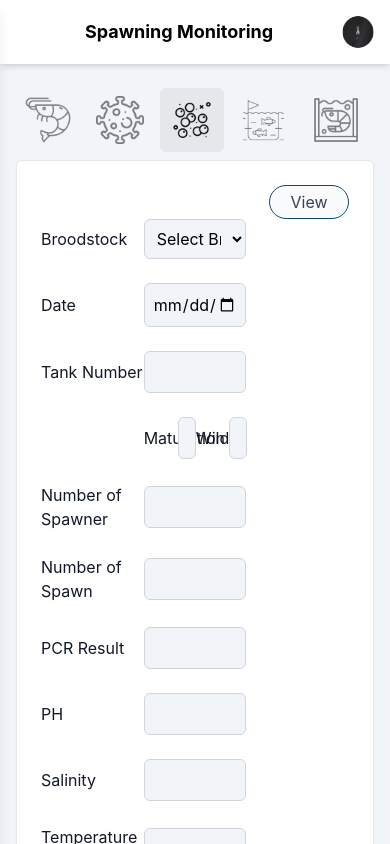
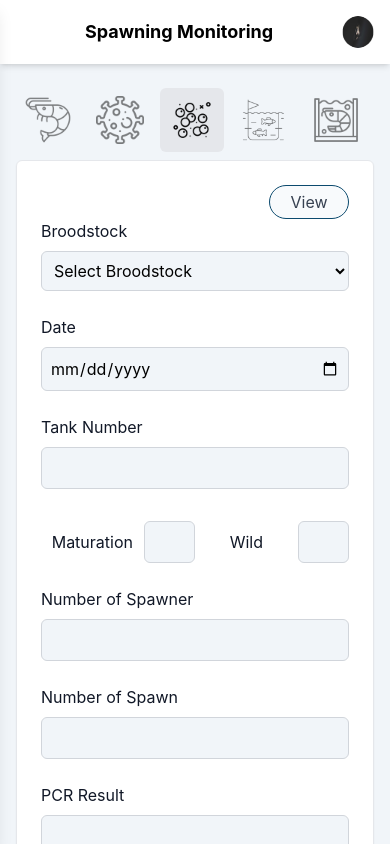
Before and after one commit to VishwaDeAero/aquahub, a React (Create React App) app: page /spawning-monitoring in a window 390 px wide. Built offline with nearby package versions, Linux system fonts and the light colour scheme; the HTML template or start-up script is replaced by a standard one.

Commit message:
Responsive - Spawning Monitoring

```diff
--- a/src/components/forms/SpawningMonitoringForm.js
+++ b/src/components/forms/SpawningMonitoringForm.js
@@ -39,13 +39,13 @@ function SpawningMonitoringForm({ initialData = {}, onSubmit, onCancel }) {
             {/* Form */}
             <div className="grid grid-cols-1 gap-6 mb-10">
                 {/* Broodstock Dropdown */}
-                <div className="flex items-center">
-                    <label className="w-1/3 text-gray-900">Broodstock</label>
+                <div className="grid grid-cols-1 md:grid-cols-3 gap-2 items-center">
+                    <label className="text-gray-900">Broodstock</label>
                     <select
                         name="broodstock"
                         value={formData.broodstock}
                         onChange={handleChange}
-                        className="w-1/3 p-2 border border-gray-300 bg-slate-100 rounded-md"
+                        className="p-2 border border-gray-300 bg-slate-100 rounded-md"
                     >
                         <option value="">Select Broodstock</option>
                         <option value="Type1">Type 1</option>
@@ -55,33 +55,33 @@ function SpawningMonitoringForm({ initialData = {}, onSubmit, onCancel }) {
                 </div>
 
                 {/* Date Picker */}
-                <div className="flex items-center">
-                    <label className="w-1/3 text-gray-900">Date</label>
+                <div className="grid grid-cols-1 md:grid-cols-3 gap-2 items-center">
+                    <label className="text-gray-900">Date</label>
                     <input
                         type="date"
                         name="date"
                         value={formData.date}
                         onChange={handleChange}
-                        className="w-1/3 p-2 border border-gray-300 bg-slate-100 rounded-md"
+                        className="p-2 border border-gray-300 bg-slate-100 rounded-md"
                     />
                 </div>
 
                 {/* Tank Number */}
-                <div className="flex items-center">
-                    <label className="w-1/3 text-gray-900">Tank Number</label>
+                <div className="grid grid-cols-1 md:grid-cols-3 gap-2 items-center">
+                    <label className="text-gray-900">Tank Number</label>
                     <input
                         type="number"
                         name="tankNumber"
                         value={formData.tankNumber}
                         onChange={handleChange}
-                        className="w-1/3 p-2 border border-gray-300 bg-slate-100 rounded-md"
+                        className="p-2 border border-gray-300 bg-slate-100 rounded-md"
                     />
                 </div>
 
                 {/* Maturation & Wild Fields (Both as Number Inputs) */}
-                <div className="flex items-center">
-                    <label className="w-1/3 text-gray-900"></label>
-                    <div className="w-1/3 flex items-center">
+                <div className="grid grid-cols-1 md:grid-cols-3 gap-2 items-center">
+                    <label className="text-gray-900"></label>
+                    <div className="flex items-center">
                         <label className="w-2/6 text-gray-900 text-center">Maturation</label>
                         <input
                             type="number"
@@ -102,26 +102,26 @@ function SpawningMonitoringForm({ initialData = {}, onSubmit, onCancel }) {
                 </div>
 
                 {/* Number of Spawner */}
-                <div className="flex items-center">
-                    <label className="w-1/3 text-gray-900">Number of Spawner</label>
+                <div className="grid grid-cols-1 md:grid-cols-3 gap-2 items-center">
+                    <label className="text-gray-900">Number of Spawner</label>
                     <input
                         type="number"
                         name="numberOfSpawner"
                         value={formData.numberOfSpawner}
                         onChange={handleChange}
-                        className="w-1/3 p-2 border border-gray-300 bg-slate-100 rounded-md"
+                        className="p-2 border border-gray-300 bg-slate-100 rounded-md"
                     />
                 </div>
 
                 {/* Number of Spawn */}
-                <div className="flex items-center">
-                    <label className="w-1/3 text-gray-900">Number of Spawn</label>
+                <div className="grid grid-cols-1 md:grid-cols-3 gap-2 items-center">
+                    <label className="text-gray-900">Number of Spawn</label>
                     <input
                         type="number"
                         name="numberOfSpawn"
                         value={formData.numberOfSpawn}
                         onChange={handleChange}
-                        className="w-1/3 p-2 border border-gray-300 bg-slate-100 rounded-md"
+                        className="p-2 border border-gray-300 bg-slate-100 rounded-md"
                     />
                 </div>
 
@@ -132,14 +132,14 @@ function SpawningMonitoringForm({ initialData = {}, onSubmit, onCancel }) {
                     { label: "Salinity", name: "salinity" },
                     { label: "Temperature °C", name: "temperature" },
                 ].map(({ label, name }) => (
-                    <div key={name} className="flex items-center">
-                        <label className="w-1/3 text-gray-900">{label}</label>
+                    <div key={name} className="grid grid-cols-1 md:grid-cols-3 gap-2 items-center">
+                        <label className="text-gray-900">{label}</label>
                         <input
                             type="text"
                             name={name}
                             value={formData[name]}
                             onChange={handleChange}
-                            className="w-1/3 p-2 border border-gray-300 bg-slate-100 rounded-md"
+                            className="p-2 border border-gray-300 bg-slate-100 rounded-md"
                         />
                     </div>
                 ))}
@@ -152,16 +152,16 @@ function SpawningMonitoringForm({ initialData = {}, onSubmit, onCancel }) {
                     name="remarks"
                     value={formData.remarks}
                     onChange={handleChange}
-                    className="w-2/3 p-2 border border-gray-300 bg-slate-100 rounded-md h-24 mt-2"
+                    className="w-full md:w-2/3 p-2 border border-gray-300 bg-slate-100 rounded-md h-24 mt-2"
                 ></textarea>
             </div>
 
             {/* Buttons */}
             <div className="flex justify-end mt-6 space-x-4">
-                <button onClick={onCancel} className="px-4 py-2 w-32 border border-sky-900 bg-gray-200 text-gray-700 rounded-lg hover:bg-gray-300">
+                <button onClick={onCancel} className="px-4 py-2 w-full md:w-32 border border-sky-900 bg-gray-200 text-gray-700 rounded-lg hover:bg-gray-300">
                     Clear
                 </button>
-                <button onClick={handleSubmit} className="px-4 py-2 w-32 bg-sky-900 text-white rounded-lg hover:bg-blue-900">
+                <button onClick={handleSubmit} className="px-4 py-2 w-full md:w-32 bg-sky-900 text-white rounded-lg hover:bg-blue-900">
                     Save
                 </button>
             </div>
```
